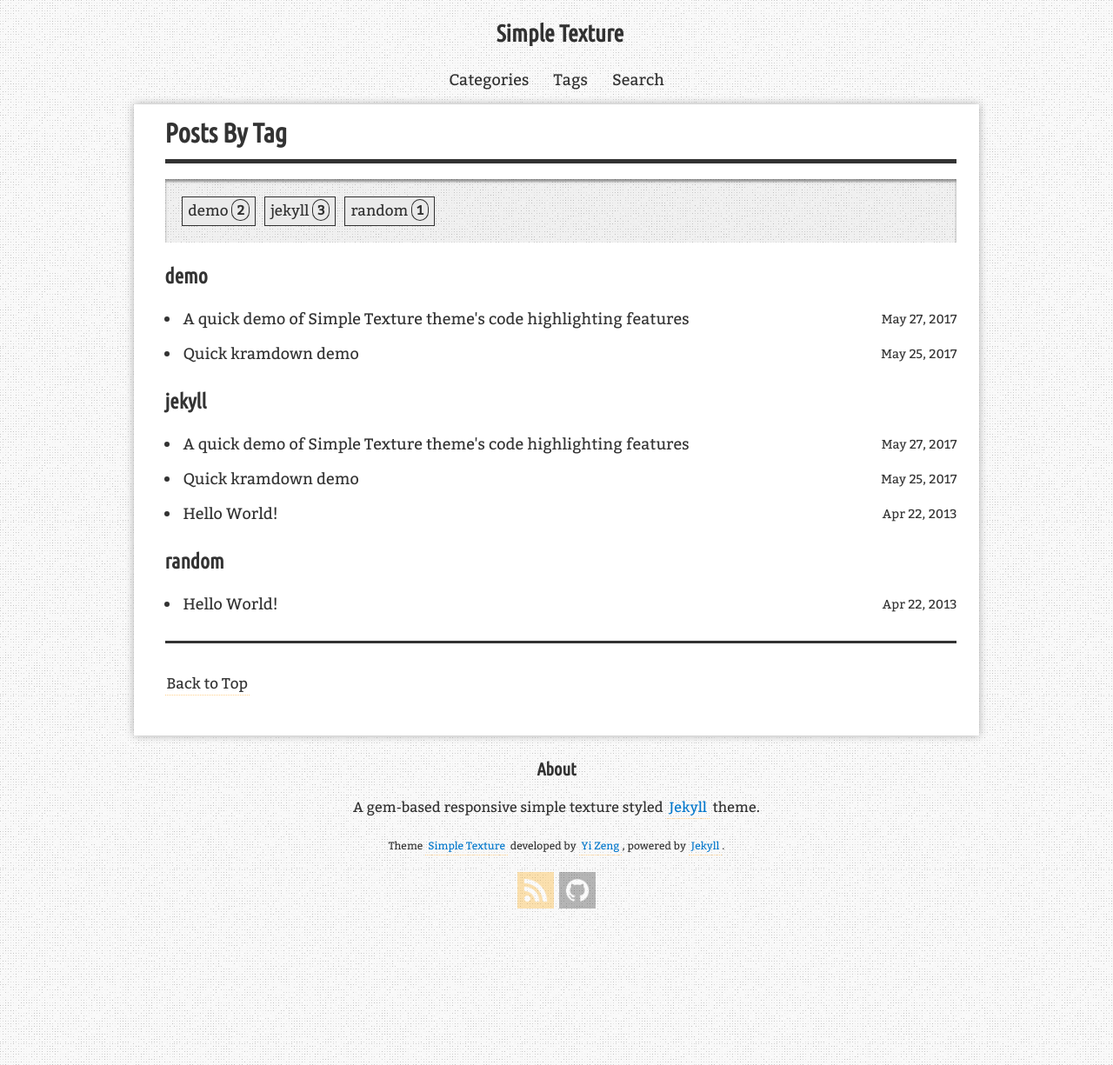
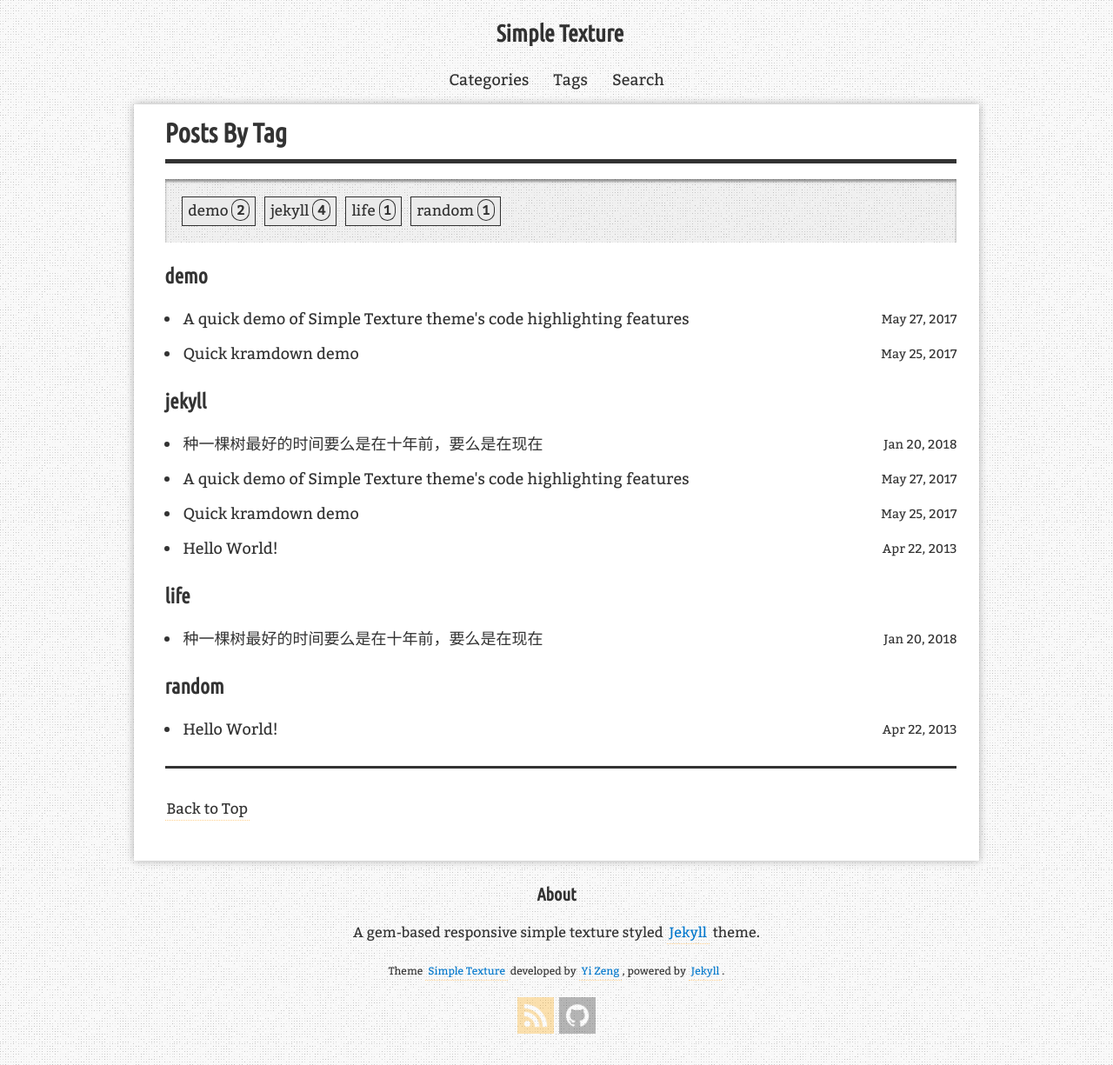
Before and after one commit to SailBlade/sailblade.github.io, a Jekyll site: the page built from blog/tags/index.html, in a window 1280 px wide. Shown: the whole page at 87% size. Built offline with Jekyll 4.4.1, drawn with Linux system fonts in a browser that asks for light colours; nearby versions of some CDN libraries; comment, search, counter and statistics services are not loaded.

Commit message:
更新了Blog界面的 github的链接

```diff
--- a/_config.yml
+++ b/_config.yml
@@ -35,7 +35,7 @@
     - name: facebook
       url:
     - name: github
-      url: https://github.com/yizeng/jekyll-theme-simple-texture
+      url: https://github.com/SailBlade/sailblade.github.io
     - name: instagram
       url:
     - name: linkedin
@@ -47,9 +47,9 @@
     - name: vk
       url:
 home:
-  section1: <h1>Simple Texutre</h1>
+  section1: <h1></h1>
   section2: <h2>A gem-based responsive simple texture styled Jekyll theme</h2>
-  section3: <div class="social-links"><a class="ico-github btn" href="https://github.com/yizeng/jekyll-theme-simple-texture" title="View on GitHub"></a></div>
+  section3: <div class="social-links"><a class="ico-github btn" href="https://github.com/SailBlade/sailblade.github.io" title="View on GitHub"></a></div>
 blog:
   cc_license: http://creativecommons.org/licenses/by-sa/4.0/ # A link to CC License of your choice.
   cc_license_image: /assets/images/theme/cc-by-sa.png # An image of your CC License.
--- a/_data/i18n.yml
+++ b/_data/i18n.yml
@@ -25,7 +25,7 @@
   show_comments: 'Show Comments'
   show_license: 'Show License'
   tags: 'Tags'
-  theme_info: '<p><small>Theme <a href="https://github.com/yizeng/jekyll-theme-simple-texture" target="_blank">Simple Texture</a> developed by <a href="http://yizeng.me" target="_blank">Yi Zeng</a>, powered by <a href="https://jekyllrb.com/" target="_blank">Jekyll</a>.</small></p>'
+  theme_info: '<p><small>Theme <a href="https://github.com/SailBlade/sailblade.github.io" target="_blank">Simple Texture</a> developed by <a href="http://yizeng.me" target="_blank">Yi Zeng</a>, powered by <a href="https://jekyllrb.com/" target="_blank">Jekyll</a>.</small></p>'
   view: 'View'
 en-us:
   <<: *en
@@ -65,7 +65,7 @@
   show_comments: '显示评论'
   show_license: '显示许可证'
   tags: '文章标签'
-  theme_info: '<p><small>本博客主题 <a href="https://github.com/yizeng/jekyll-theme-simple-texture" target="_blank">Simple Texture</a> 由 <a href="http://yizeng.me" target="_blank">Yi Zeng</a> 基于 <a href="https://jekyllrb.com/" target="_blank">Jekyll</a> 开发.</small></p>'
+  theme_info: '<p><small>本博客主题 <a href="https://github.com/SailBlade/sailblade.github.io" target="_blank">Simple Texture</a> 由 <a href="http://yizeng.me" target="_blank">Yi Zeng</a> 基于 <a href="https://jekyllrb.com/" target="_blank">Jekyll</a> 开发.</small></p>'
   view: '查阅'
 zh-cn:
   <<: *zh
--- /dev/null
+++ b/_posts/2018-01-20-life-firststart.md
@@ -0,0 +1,11 @@
+---
+layout: post
+title: "种一棵树最好的时间要么是在十年前，要么是在现在"
+description: "start blog"
+categories: [uncategorized]
+tags: [life, jekyll]
+redirect_from:
+  - /2018/01/20/
+---
+几十年来一直浑浑噩噩的随波逐流，在人生的十字路口都做出了许多无知的选择，到现在平平淡淡，不高不低，不好不坏的一个人。耐得住寂寞，可是看不清未来。
+在这个油腻的中年，铺开卷纸，想想自己，想想其它。
```
Also changed, not shown: 1 other file.
